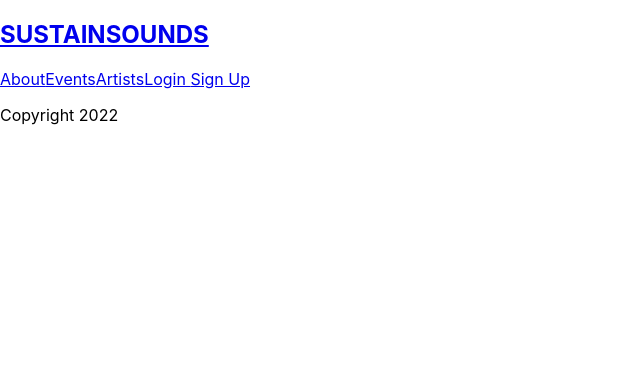
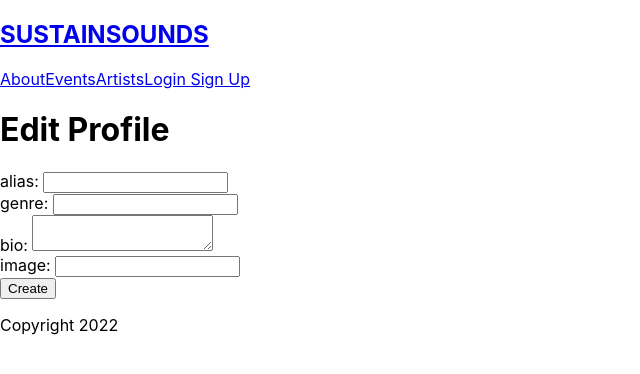
Before and after one commit to vnemchev/sustainsounds-react, a React (Create React App) app in the folder client/: page /profile/edit in a window 1280 px wide. Shown: the top 374 px of the page, without its empty margins (0-640 px from the left). Built offline with nearby package versions, Linux system fonts and the light colour scheme; no server answers.

Commit message:
Profile edit

```diff
--- a/client/src/App.js
+++ b/client/src/App.js
@@ -10,6 +10,7 @@ import Login from './components/auth/Login';
 import Logout from './components/auth/Logout';
 import Register from './components/auth/Register';
 import Profile from './components/profile/Profile/Profile';
+import ProfileEdit from './components/profile/ProfileEdit/ProfileEdit';
 import About from './components/About/About';
 import EventList from './components/events/EventList/EventList';
 import EventCreate from './components/events/EventCreate/EventCreate';
@@ -58,6 +59,11 @@ const App = () => {
                         <Route path="/profile" element={<Profile />}></Route>
 
                         <Route
+                            path="/profile/edit"
+                            element={<ProfileEdit />}
+                        ></Route>
+
+                        <Route
                             path="/events/:eventId"
                             element={<EventDetails />}
                         ></Route>
--- a/client/src/components/profile/Profile/Profile.js
+++ b/client/src/components/profile/Profile/Profile.js
@@ -21,7 +21,8 @@ const Profile = () => {
                 .then(res => setLoadedUser(res))
                 .catch(err => console.log(err));
         }
-    });
+    }, []);
+
     return (
         <>
             {loadedUser.alias && <p>Alias: {loadedUser.alias}</p>}
--- /dev/null
+++ b/client/src/components/profile/ProfileEdit/ProfileEdit.js
@@ -0,0 +1,98 @@
+import { useContext, useEffect, useState } from 'react';
+import { useNavigate } from 'react-router-dom';
+
+import { AuthContext } from '../../../contexts/authContext';
+import * as artistService from '../../../services/artistService';
+
+const ProfileEdit = () => {
+    const { user } = useContext(AuthContext);
+    const [loadedUser, setLoadedUser] = useState({
+        alias: '',
+        genre: '',
+        bio: '',
+        imageUrl: '',
+    });
+
+    useEffect(() => {
+        artistService
+            .getOneArtist(user._id)
+            .then(res => {
+                setLoadedUser(state => ({ ...state, ...res }));
+                console.log(loadedUser);
+            })
+            .catch(err => console.log(err));
+    }, []);
+
+    const changeHandler = e => {
+        setLoadedUser(state => ({
+            ...state,
+            [e.target.name]: e.target.value,
+        }));
+    };
+
+    const submitHandler = e => {
+        e.preventDefault();
+
+        artistService
+            .edit(user._id, loadedUser)
+            .then(res => console.log(res))
+            .catch(err => console.log(err));
+    };
+
+    console.log(loadedUser.genre);
+    return (
+        <>
+            <form onSubmit={submitHandler}>
+                <h1>Edit Profile</h1>
+
+                <div>
+                    <label htmlFor="alias">alias: </label>
+                    <input
+                        type="text"
+                        id="alias"
+                        name="alias"
+                        value={loadedUser.alias}
+                        onChange={changeHandler}
+                    ></input>
+                </div>
+
+                <div>
+                    <label htmlFor="genre">genre: </label>
+                    <input
+                        type="text"
+                        id="genre"
+                        name="genre"
+                        value={loadedUser.genre}
+                        onChange={changeHandler}
+                    ></input>
+                </div>
+
+                <div>
+                    <label htmlFor="bio">bio: </label>
+                    <textarea
+                        id="bio"
+                        name="bio"
+                        value={loadedUser.bio}
+                        onChange={changeHandler}
+                    ></textarea>
+                </div>
+                <div>
+                    <label htmlFor="imageUrl">image: </label>
+                    <input
+                        type="text"
+                        id="imageUrl"
+                        name="imageUrl"
+                        value={loadedUser.imageUrl}
+                        onChange={changeHandler}
+                    ></input>
+                </div>
+
+                <div>
+                    <button type="submit">Create</button>
+                </div>
+            </form>
+        </>
+    );
+};
+
+export default ProfileEdit;
--- a/client/src/services/artistService.js
+++ b/client/src/services/artistService.js
@@ -9,11 +9,11 @@ export const getOneArtist = async artistId => {
 };
 
 export const edit = async (artistId, artistData) => {
-    return api.put(`/events/${artistId}`, artistData);
+    return api.put(`/artists/${artistId}`, artistData);
 };
 
 export const remove = async eventId => {
-    return api.del(`/events/${eventId}`);
+    return api.del(`/artists/${eventId}`);
 };
 
 export const getOneFan = async artistId => {
```
Also changed, not shown: client/src/components/profile/EditProfile/EditProfile.js (deleted), client/src/utils/util.js (line endings or trailing spaces), 2 other files (tests, documents, lock files or other folders).
